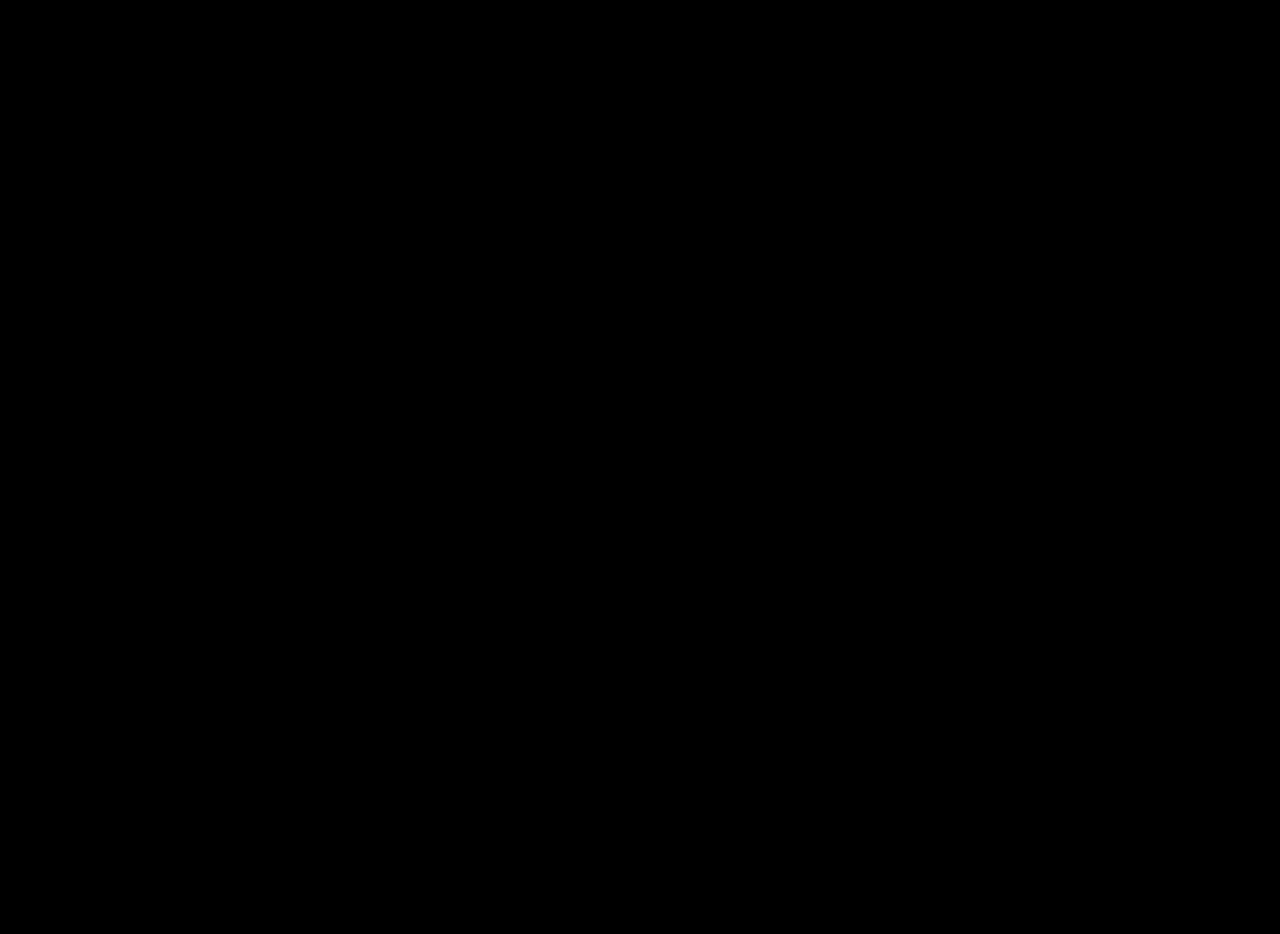
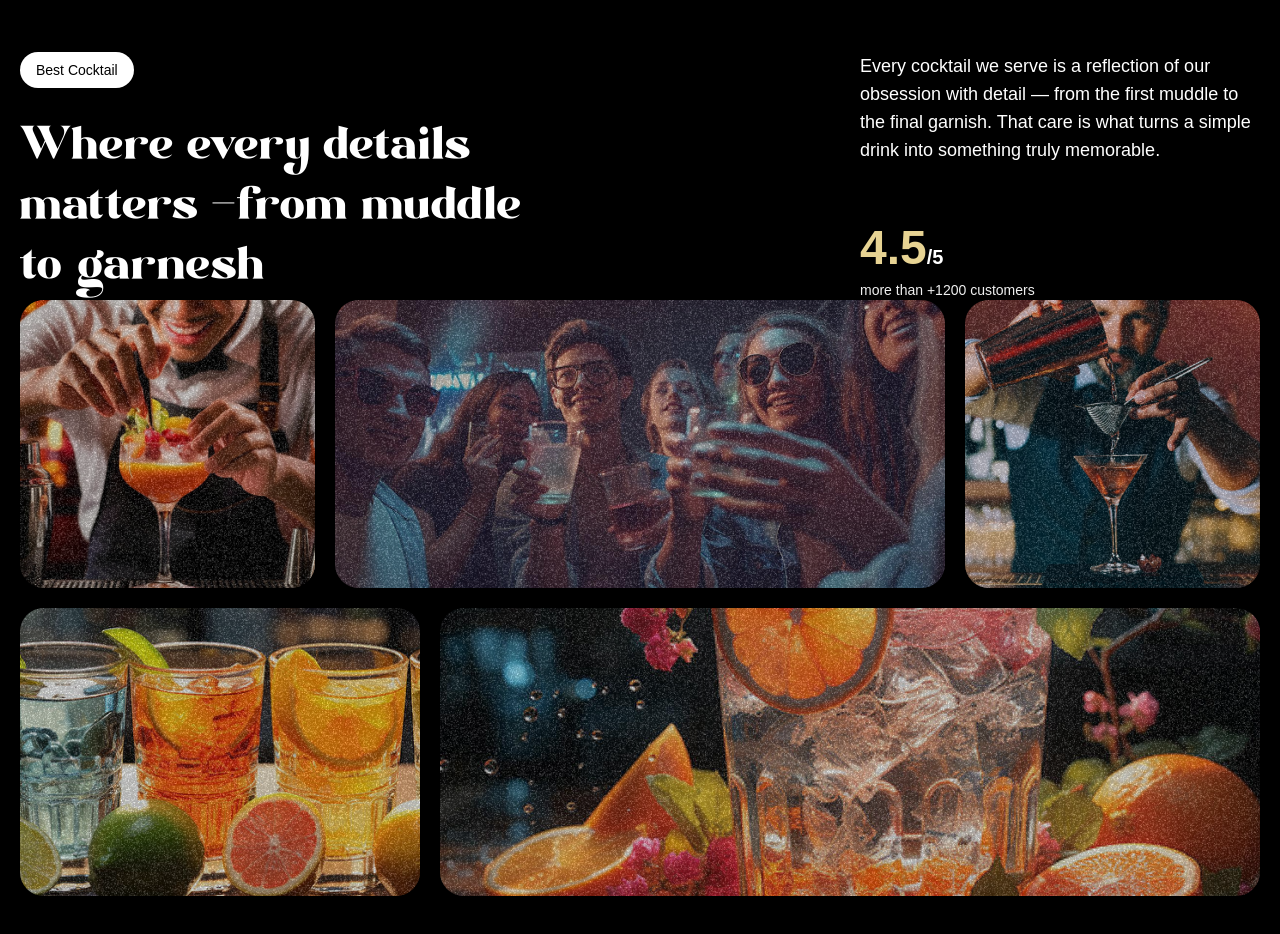
Before and after one commit to galaxydragon258/GSAP-COCACKTAILS, a React (Vite) app: page / in a window 1280 px wide. Shown: the part 1660-2594 px from the top of the page. Before the commit the page ends 1600 px from the top, so only its background shows below. Built offline with nearby package versions, Linux system fonts and the light colour scheme.

Commit message:
Added About component and finished about section

```diff
--- a/src/app.jsx
+++ b/src/app.jsx
@@ -4,6 +4,7 @@ import {ScrollTrigger,SplitText} from 'gsap/all'
 import Navbar from './components/Navbar'
 import Hero from './components/Hero'
 import Cocktails from './components/Cocktails'
+import About from './components/About'
 
 gsap.registerPlugin(ScrollTrigger, SplitText)
 
@@ -14,6 +15,7 @@ function App() {
       <Navbar />
       <Hero />
       <Cocktails/>
+      <About/>
    </main>
   )
 }
--- /dev/null
+++ b/src/components/About.jsx
@@ -0,0 +1,98 @@
+import gsap from "gsap"
+import { useGSAP } from "@gsap/react"
+import { SplitText } from "gsap/all"
+
+function About() {
+    useGSAP(()=>{
+        const titleSplitText = SplitText.create('#about h2',{
+            type:'words'
+
+        });
+
+        const scrollTimeline = gsap.timeline({
+            scrollTrigger:{
+                trigger:'#about',
+                start:'top center'
+            }
+        })
+
+
+        scrollTimeline.from(titleSplitText.words,{
+            opacity:0 ,
+            duration:1,
+            ease:'expo.out,',
+            stagger:0.02,
+            yPercent:100
+        }).
+        from('.top-grid, .bottom-grid',{
+            opacity:0,
+            ease:'power1.inOut',
+            stagger:0.05,
+            duration:1,
+        },'-=0..5')
+
+    })
+
+    return (
+        <div id="about">
+            <div className="mb-16 m:px-0 px -5">
+                <div className="content">
+                    <div className="md:col-span-8">
+                        <p className="badge"> Best Cocktail </p>
+                        <h2>Where every details matters <span className="text-white">-</span>
+                            from muddle to garnesh
+                        </h2>
+
+                    </div>
+                    <div className="sub-content">
+                        <p>
+                            Every cocktail we serve is a reflection of our obsession with detail — from the first muddle to the final garnish. That care is what turns a simple drink into something truly memorable.
+                        </p>
+                        <div>
+                            <p className="md:t-3xl text-xl font-bold">
+                                <span>4.5</span>/5
+                            </p>
+                            <p className="text-sm text-white-100 ">
+                                more than +1200 customers
+
+                            </p>
+                        </div>
+                    </div>
+                </div>
+
+                <div className="top-grid">
+                    <div className="md:col-span-3">
+                        <div className="noisy" />
+                        <img src="/images/abt1.png" alt="abt1" />
+                    </div>
+
+                    <div className="md:col-span-6">
+                        <div className="noisy" />
+                        <img src="/images/abt2.png" alt="abt1" />
+                    </div>
+
+                    <div className="md:col-span-3">
+                        <div className="noisy" />
+                        <img src="/images/abt5.png" alt="abt1" />
+                    </div>
+
+                </div>
+
+                <div className="bottom-grid">
+                    <div className="md:col-span-4">
+                        <div className="noisy" />
+                        <img src="/images/abt3.png" alt="abt1" />
+                    </div>
+
+                    <div className="md:col-span-8">
+                        <div className="noisy" />
+                        <img src="/images/abt4.png" alt="abt1" />
+                    </div>
+
+                </div>
+            </div>
+        </div>
+    )
+}
+
+export default About
```
